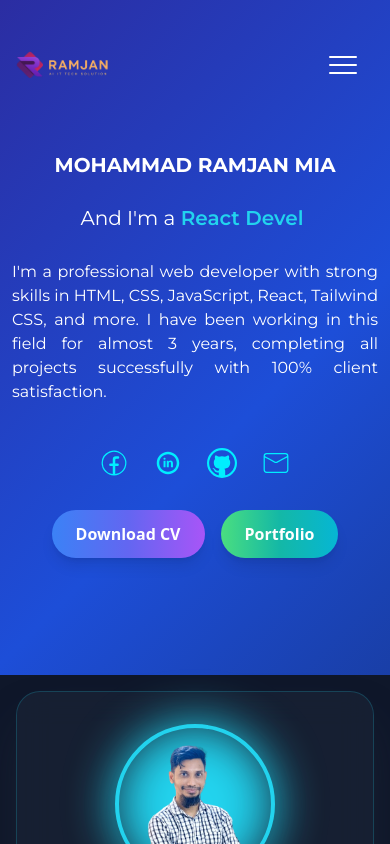
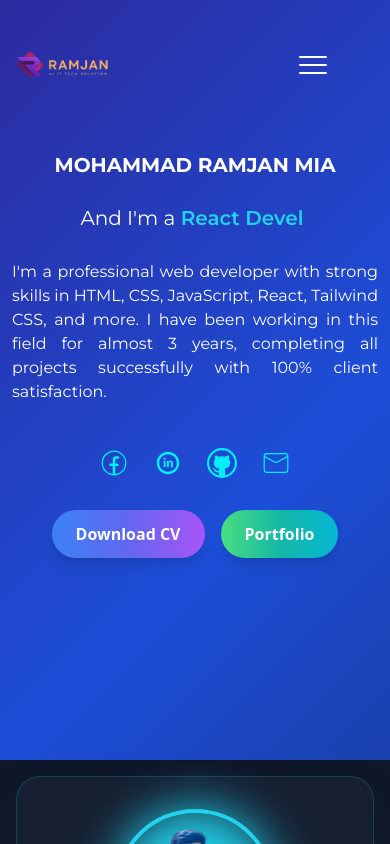
Before and after one commit to ramjanmia110/ramjanportfolio, a React (Vite) app: page / in a window 390 px wide. Shown: the top 844 px of the page. Built offline with nearby package versions, Linux system fonts and the light colour scheme.

Commit message:
responsive half complete

```diff
--- a/src/pages/Menubar.jsx
+++ b/src/pages/Menubar.jsx
@@ -271,7 +271,7 @@ const Menubar = () => {
 
 
   return (
-    <header className="relative w-full min-h-[80vh] lg:h-[100vh] flex flex-col animated-gradient overflow-hidden">
+    <header className="relative w-full min-h-[90vh] lg:h-[100vh] flex flex-col animated-gradient overflow-hidden">
       <Container>
         <nav className="relative z-20 flex items-center justify-between py-6 mr-[261px]">
 
@@ -307,7 +307,7 @@ const Menubar = () => {
           <div className="md:hidden">
             <button
               onClick={() => setIsMenuOpen(!isMenuOpen)}
-              className="text-white z-30 relative w-8 h-8 focus:outline-none left-[200px]"
+              className="text-white z-30 relative w-8 h-8 focus:outline-none left-[170px]"
             >
 
               <motion.div
```
